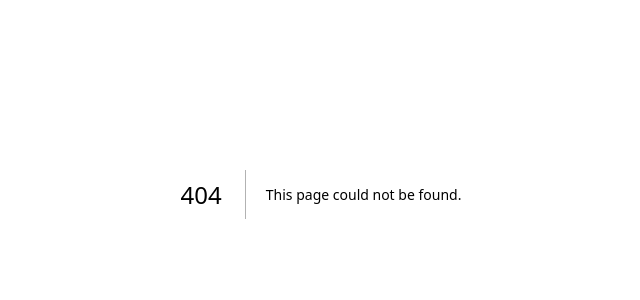
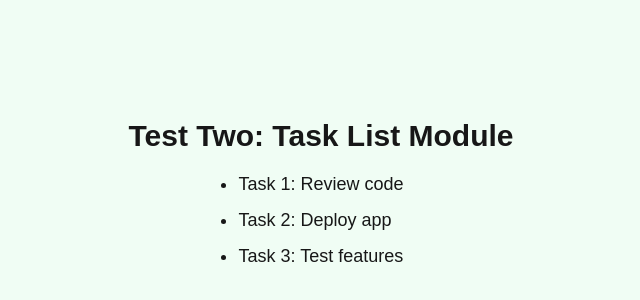
Before and after one commit to brijeshborad/git-worktree-demo, a Next.js app: page /test-two in a window 1280 px wide. Before the commit this address had no page. Shown: the part 206-506 px from the top of the page, without its empty margins (319-959 px from the left). Built offline with nearby package versions, Linux system fonts and the light colour scheme.

Commit message:
Add placeholder modules for test-one and test-two

```diff
--- /dev/null
+++ b/src/app/test-one/page.tsx
@@ -0,0 +1,21 @@
+// src/app/test-one/page.tsx
+'use client'; // Enables client-side interactivity
+
+import { useState } from 'react';
+
+export default function TestOne() {
+    const [count, setCount] = useState(0);
+
+    return (
+        <div className="flex flex-col items-center justify-center min-h-screen bg-blue-50">
+            <h1 className="text-3xl font-bold mb-4">Test One: User Profile Module</h1>
+            <p className="mb-4">This is a simple counter for demo purposes.</p>
+            <button
+                onClick={() => setCount(count + 1)}
+                className="px-4 py-2 bg-blue-500 text-white rounded hover:bg-blue-700"
+            >
+                Count: {count}
+            </button>
+        </div>
+    );
+}
--- /dev/null
+++ b/src/app/test-two/page.tsx
@@ -0,0 +1,15 @@
+// src/app/test-two/page.tsx
+export default function TestTwo() {
+    const tasks = ['Task 1: Review code', 'Task 2: Deploy app', 'Task 3: Test features'];
+
+    return (
+        <div className="flex flex-col items-center justify-center min-h-screen bg-green-50">
+            <h1 className="text-3xl font-bold mb-4">Test Two: Task List Module</h1>
+            <ul className="list-disc space-y-2">
+                {tasks.map((task, index) => (
+                    <li key={index} className="text-lg">{task}</li>
+                ))}
+            </ul>
+        </div>
+    );
+}
```
